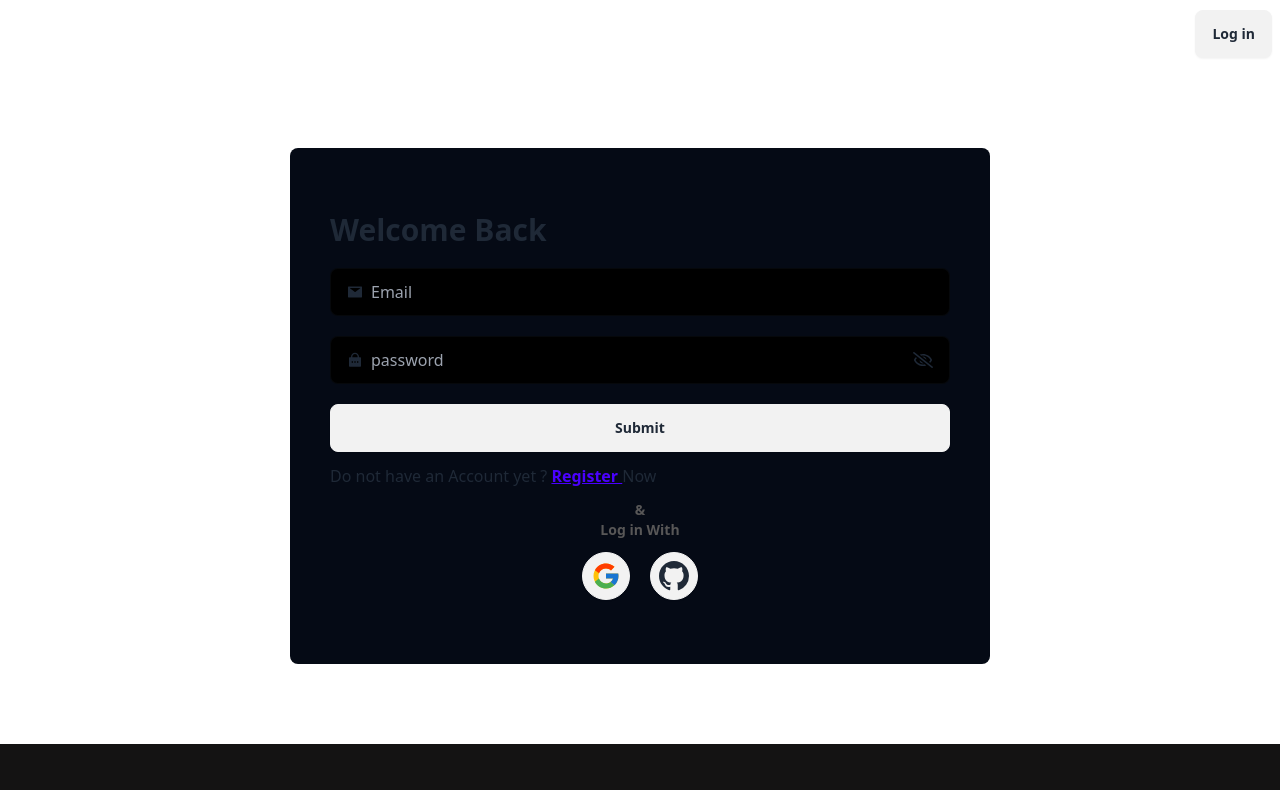
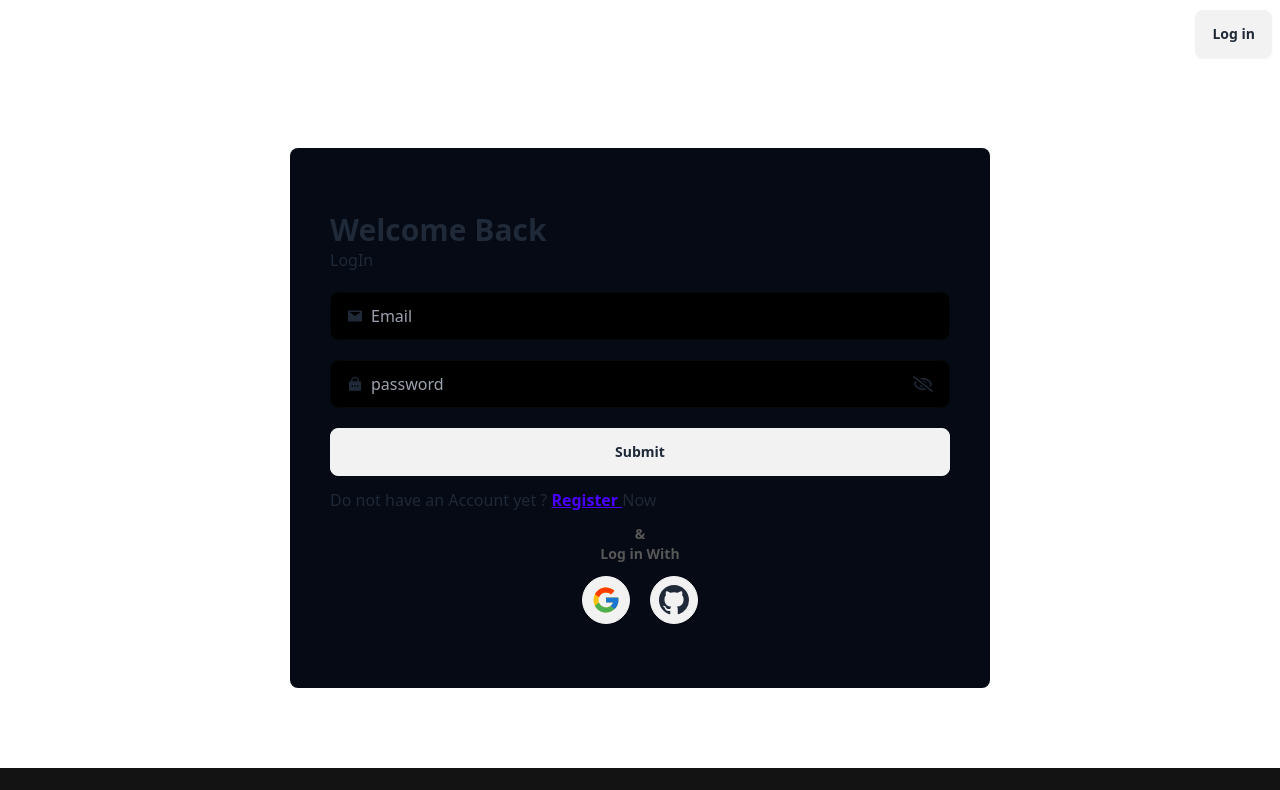
Before and after one commit to OHshajim/Crestiq-Vibe, a React (Vite) app: page /login in a window 1280 px wide. Shown: the top 790 px of the page. Built offline with nearby package versions, Linux system fonts and the light colour scheme; no server answers.

Commit message:
login title

```diff
--- a/src/Pages/Login/Login.jsx
+++ b/src/Pages/Login/Login.jsx
@@ -48,6 +48,7 @@ const Login = () => {
             <div className="flex flex-col justify-center items-center  my-20">
                 <form className=" max-w-[700px] w-full bg-[#050a15] py-16 px-10 rounded-lg" onSubmit={handleLogin}>
                     <h3 className="text-3xl font-bold">Welcome Back </h3>
+                    <p>LogIn </p>
 
                     <label className="input input-bordered flex items-center gap-2 bg-black my-5">
                         <AiFillMail />
```
